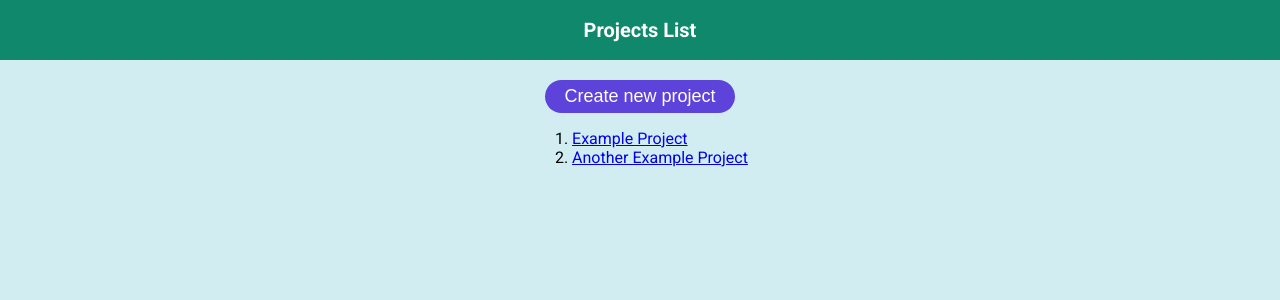
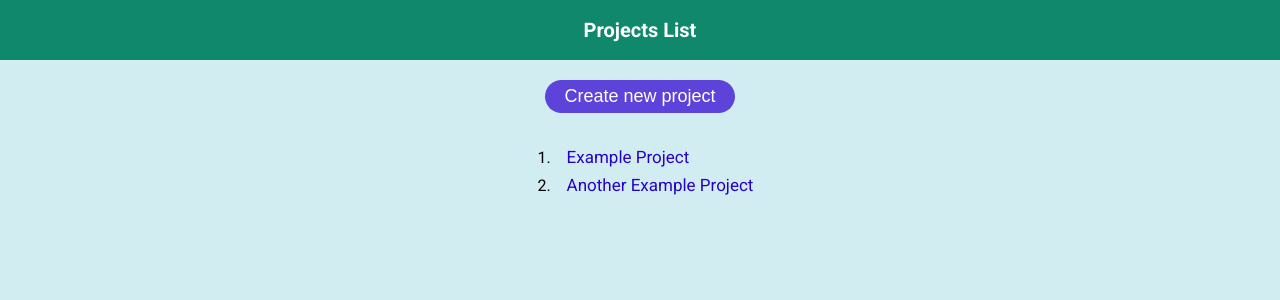
Before and after one commit to Ave-Mari/projects-board, a React (Vite) app: page /projects in a window 1280 px wide. Shown: the top 300 px of the page. Built offline with nearby package versions, Linux system fonts and the light colour scheme; a web font is replaced by a local one.

Commit message:
add styles to projects list

```diff
--- a/src/pages/ProjectsListPage/ProjectsListPage.scss
+++ b/src/pages/ProjectsListPage/ProjectsListPage.scss
@@ -5,16 +5,25 @@
     padding-top: 20px;
 }
 
-ul {
+ol {
+    list-style-type: decimal;
     li {
+        margin-bottom: 8px;
+
         a {
             text-decoration: none;
             font-size: 14px;
-            background: #e31f1f;
             padding: 2px 12px;
-            color: #fff;
+            font-size: 17px;
+            font-weight: 500;
             border-radius: 18px;
+            color: #2602c9;
             cursor: pointer;
+
+            &:hover {
+                background: #e31f1f;
+                color: #fff;
+            }
         }
 
     }
@@ -27,6 +36,7 @@ ul {
     color: #fff;
     border: none;
     cursor: pointer;
+    margin-bottom: 18px;
 
     &:hover {
         background: #fbc143;
```
